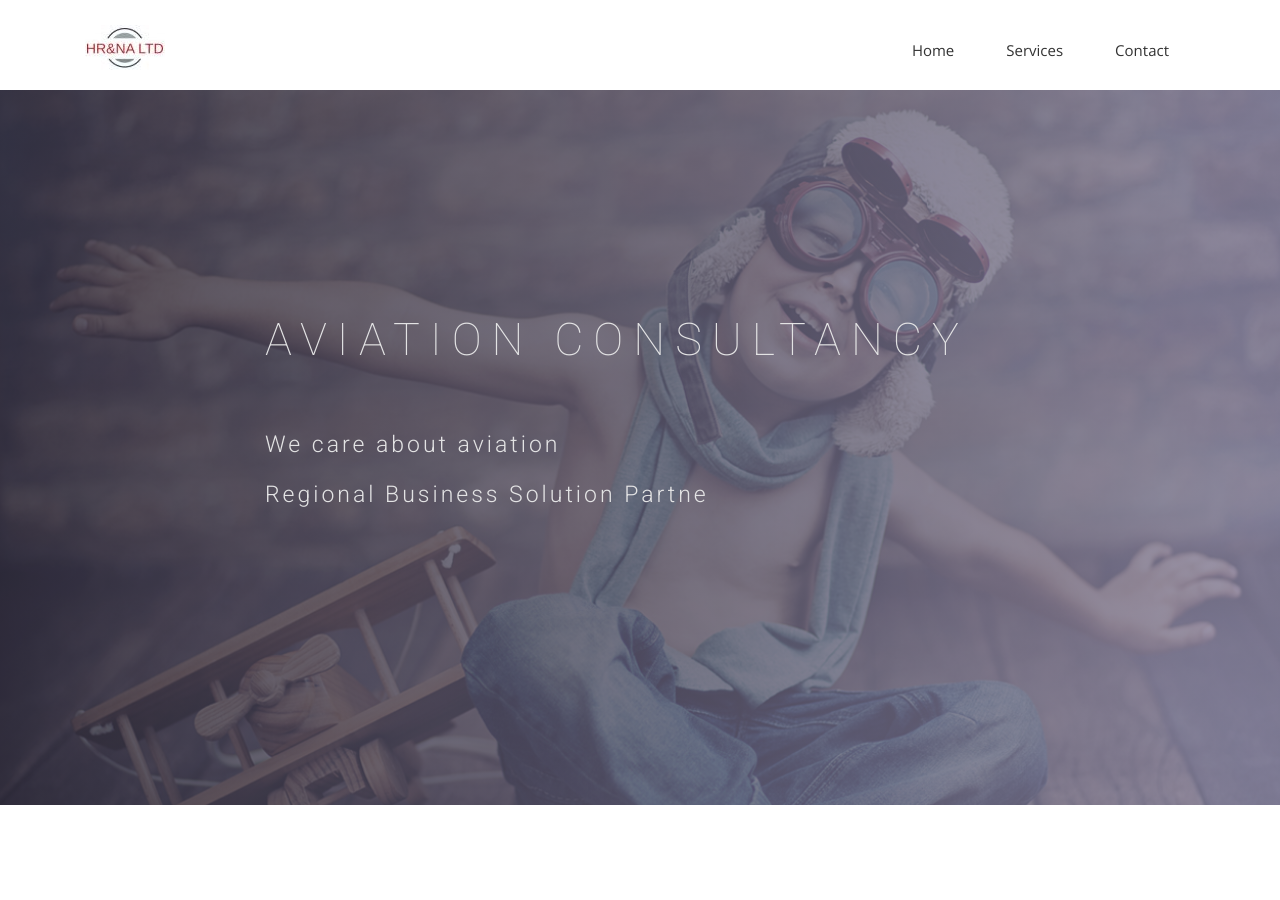
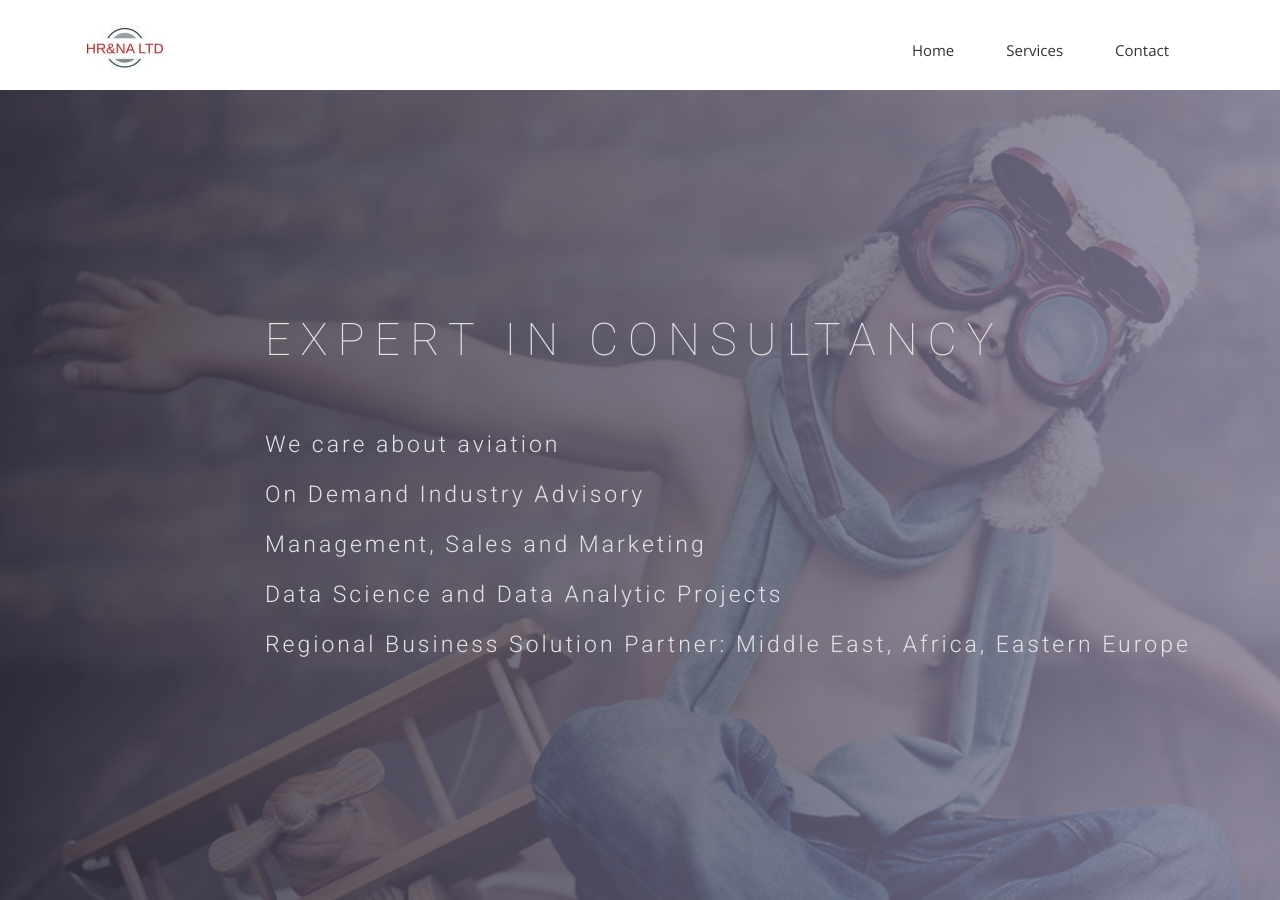
Before and after one commit to hrnaltd/hrnaltd.github.io, a Jekyll site: the page built from index.html, in a window 1280 px wide and 900 px high. Built offline with Jekyll 4.4.1, drawn with Linux system fonts in a browser that asks for light colours; nearby versions of some CDN libraries; some web fonts are replaced.

Commit message:
Update index.html
main page revision

```diff
--- a/index.html
+++ b/index.html
@@ -10,9 +10,12 @@
     <div class="row">
       <div class="col-md-10 col-md-offset-2">
         <div class="block">
-          <h1 class="animated fadeInUp">AVIATION CONSULTANCY</h1>
+          <h1 class="animated fadeInUp">EXPERT IN CONSULTANCY</h1>
           <p class="animated fadeInUp">We care about aviation</p>
-          <p class="animated fadeInUp">Regional Business Solution Partne</p>
+          <p class="animated fadeInUp">On Demand Industry Advisory</p>
+          <p class="animated fadeInUp">Management, Sales and Marketing</p>
+          <p class="animated fadeInUp">Data Science and Data Analytic Projects</p>
+          <p class="animated fadeInUp">Regional Business Solution Partner: Middle East, Africa, Eastern Europe</p>
         </div>
       </div>
     </div>
```
